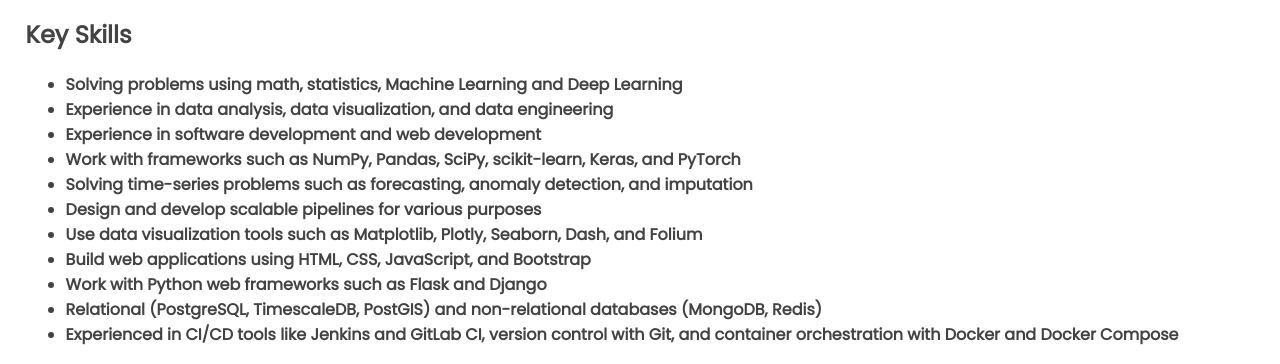
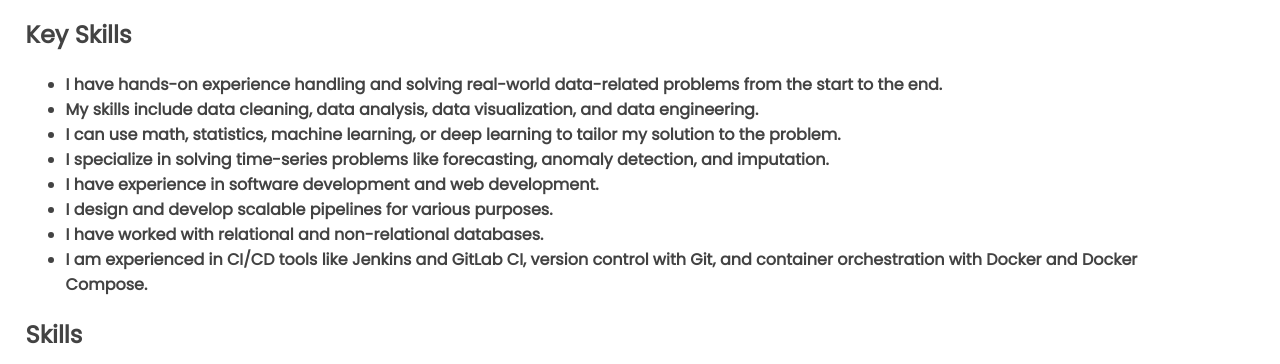
Before and after one commit to anafsa/anafsa.github.io, a plain HTML site: page index.html in a window 1280 px wide. Shown: the part 2672-3036 px from the top of the page. Drawn offline with nearby package versions, Linux system fonts and the light colour scheme.

Commit message:
Update key skills

```diff
--- a/index.html
+++ b/index.html
@@ -254,18 +254,14 @@
         <h2>Key Skills</h2>
 
         <ul>
-            <li>Solving problems using math, statistics, Machine Learning and Deep Learning</li>
-            <li>Experience in data analysis, data visualization, and data engineering</li>
-            <li>Experience in software development and web development</li>
-            <li>Work with frameworks such as NumPy, Pandas, SciPy, scikit-learn, Keras, and PyTorch</li>
-            <li>Solving time-series problems such as forecasting, anomaly detection, and imputation</li>
-            <li>Design and develop scalable pipelines for various purposes</li>
-            <li>Use data visualization tools such as Matplotlib, Plotly, Seaborn, Dash, and Folium</li>
-            <li>Build web applications using HTML, CSS, JavaScript, and Bootstrap</li>
-            <li>Work with Python web frameworks such as Flask and Django</li>
-            <li>Relational (PostgreSQL, TimescaleDB, PostGIS) and non-relational databases (MongoDB, Redis)</li>
-            <li>Experienced in CI/CD tools like Jenkins and GitLab CI, version control with Git, and container
-                orchestration with Docker and Docker Compose</li>
+            <li>I have hands-on experience handling and solving real-world data-related problems from the start to the end.</li>
+            <li>My skills include data cleaning, data analysis, data visualization, and data engineering.</li>
+            <li>I can use math, statistics, machine learning, or deep learning to tailor my solution to the problem.</li>
+            <li>I specialize in solving time-series problems like forecasting, anomaly detection, and imputation.</li>
+            <li>I have experience in software development and web development.</li>
+            <li>I design and develop scalable pipelines for various purposes.</li>
+            <li>I have worked with relational and non-relational databases.</li>
+            <li>I am experienced in CI/CD tools like Jenkins and GitLab CI, version control with Git, and container orchestration with Docker and Docker Compose.</li>
         </ul>
 
 
```
